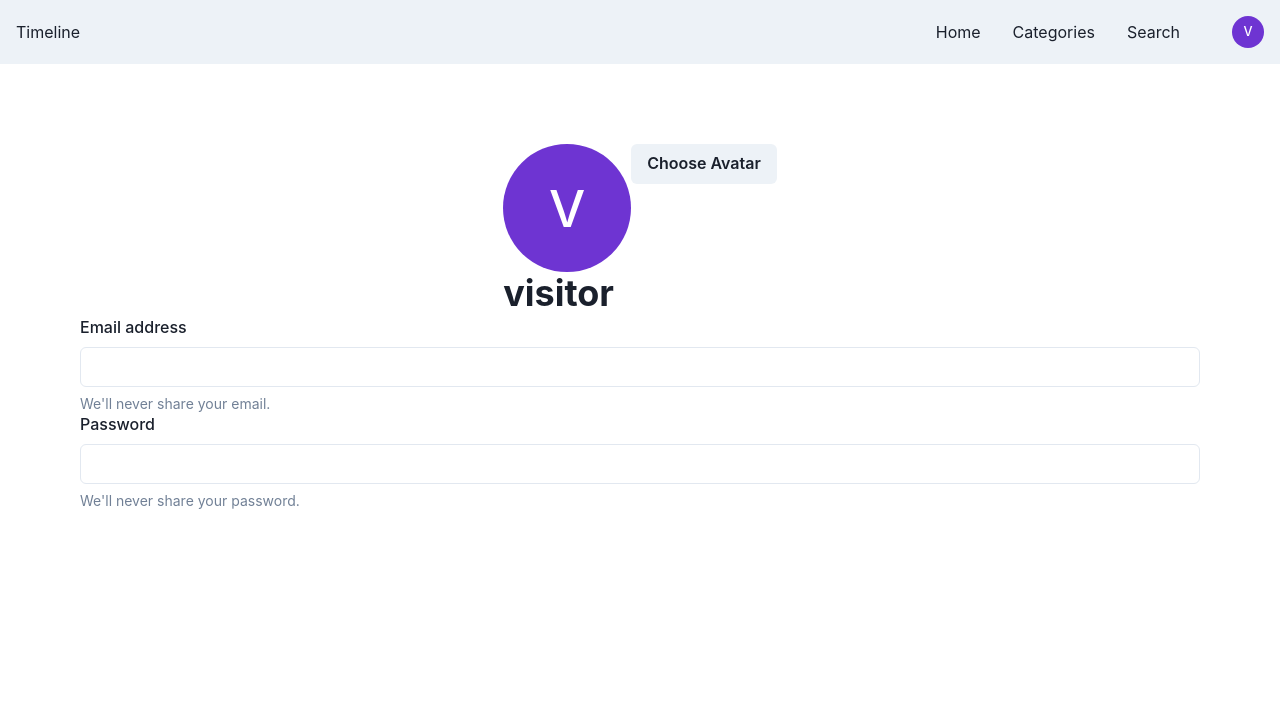
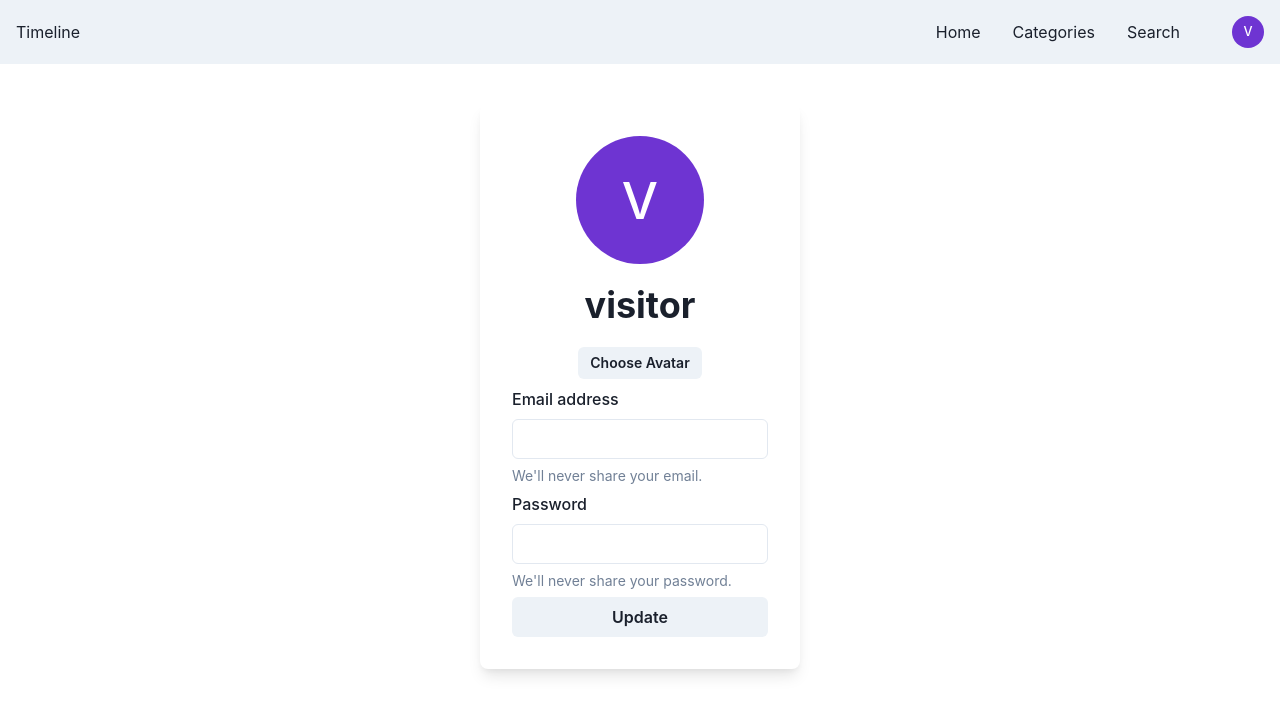
Before and after one commit to jyang54/TimelineDotCom-FE, a React (Create React App) app: page /profile in a window 1280 px wide. Shown: the top 714 px of the page. Built offline with nearby package versions, Linux system fonts and the light colour scheme.

Commit message:
Improve UI design for User Profile component

```diff
--- a/src/component/Profile/profile-page.js
+++ b/src/component/Profile/profile-page.js
@@ -3,11 +3,14 @@ import {
   Box,
   Button,
   Center,
+  Flex,
   FormControl,
   FormHelperText,
   FormLabel,
   Heading,
+  HStack,
   Input,
+  Stack,
 } from "@chakra-ui/react";
 import React, { useState } from "react";
 
@@ -24,19 +27,29 @@ function Profile() {
   };
   return (
     <>
-      <Box p={20}>
+      <Flex p={10} align={"center"} justify={"center"}>
+        <Box
+          maxW={"320px"}
+          w={"full"}
+          bg={"white"}
+          p={"8"}
+          boxShadow={"lg"}
+          rounded={"lg"}
+        >
+          <Stack>
             <Center>
-          <div>
+              <Stack align={"center"} spacing={5}>
                 <Avatar size="2xl" name={username} src="" />
+                <Heading>{username}</Heading>
                 <Button
                   onClick={() => {
                     hiddenFileInput.current.click();
                   }}
+                  size={"sm"}
                 >
                   Choose Avatar
                 </Button>
-            <Heading>{username}</Heading>
-          </div>
+              </Stack>
             </Center>
             <FormControl id="email">
               <FormLabel>Email address</FormLabel>
@@ -49,7 +62,11 @@ function Profile() {
               <Input type="password" />
               <FormHelperText>We'll never share your password.</FormHelperText>
             </FormControl>
+
+            <Button>Update</Button>
+          </Stack>
         </Box>
+      </Flex>
 
       <input
         type="file"
```
Lines whose indentation alone changed are shown as unchanged.
